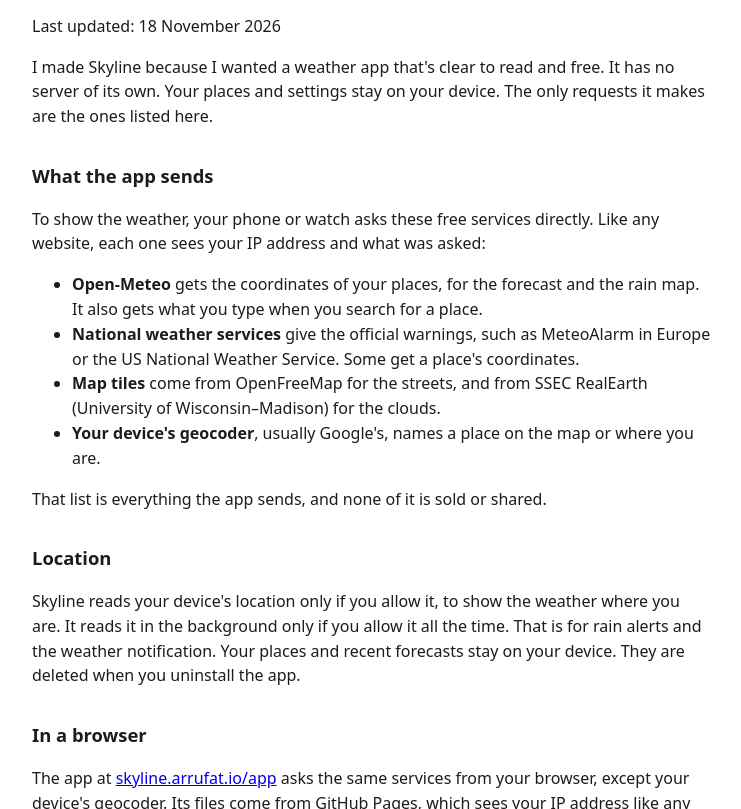
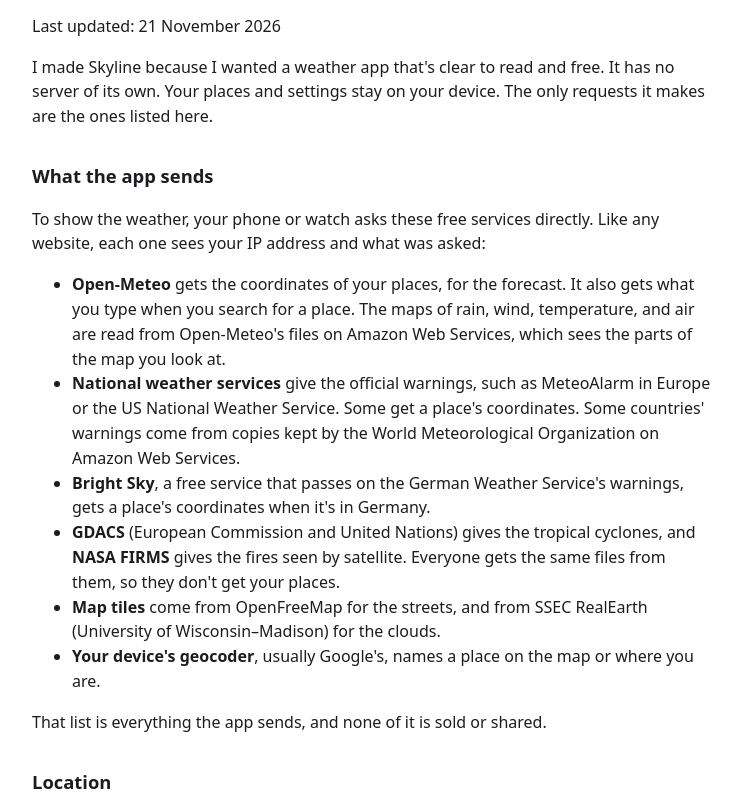
Before and after one commit to arrufat/skyline, a plain HTML site: page privacy.html in a window 1280 px wide. Shown: the part 98-907 px from the top of the page, without its empty margins (268-1009 px from the left). Drawn offline with Linux system fonts and the light colour scheme.

Commit message:
Name every service the app asks in the privacy policy
Bright Sky, GDACS, NASA FIRMS, and the copies on Amazon Web Services were missing, and the browser app reads two copies kept on this site.

```diff
--- a/privacy.html
+++ b/privacy.html
@@ -14,15 +14,17 @@
 </head>
 <body>
 <h1><a href="./"><img src="icon.png" alt="Skyline"></a>Skyline privacy policy</h1>
-<p>Last updated: 18 November 2026</p>
+<p>Last updated: 21 November 2026</p>
 
 <p>I made Skyline because I wanted a weather app that's clear to read and free. It has no server of its own. Your places and settings stay on your device. The only requests it makes are the ones listed here.</p>
 
 <h2>What the app sends</h2>
 <p>To show the weather, your phone or watch asks these free services directly. Like any website, each one sees your IP address and what was asked:</p>
 <ul>
-  <li><strong>Open-Meteo</strong> gets the coordinates of your places, for the forecast and the rain map. It also gets what you type when you search for a place.</li>
-  <li><strong>National weather services</strong> give the official warnings, such as MeteoAlarm in Europe or the US National Weather Service. Some get a place's coordinates.</li>
+  <li><strong>Open-Meteo</strong> gets the coordinates of your places, for the forecast. It also gets what you type when you search for a place. The maps of rain, wind, temperature, and air are read from Open-Meteo's files on Amazon Web Services, which sees the parts of the map you look at.</li>
+  <li><strong>National weather services</strong> give the official warnings, such as MeteoAlarm in Europe or the US National Weather Service. Some get a place's coordinates. Some countries' warnings come from copies kept by the World Meteorological Organization on Amazon Web Services.</li>
+  <li><strong>Bright Sky</strong>, a free service that passes on the German Weather Service's warnings, gets a place's coordinates when it's in Germany.</li>
+  <li><strong>GDACS</strong> (European Commission and United Nations) gives the tropical cyclones, and <strong>NASA FIRMS</strong> gives the fires seen by satellite. Everyone gets the same files from them, so they don't get your places.</li>
   <li><strong>Map tiles</strong> come from OpenFreeMap for the streets, and from SSEC RealEarth (University of Wisconsin–Madison) for the clouds.</li>
   <li><strong>Your device's geocoder</strong>, usually Google's, names a place on the map or where you are.</li>
 </ul>
@@ -32,7 +34,7 @@
 <p>Skyline reads your device's location only if you allow it, to show the weather where you are. It reads it in the background only if you allow it all the time. That is for rain alerts and the weather notification. Your places and recent forecasts stay on your device. They are deleted when you uninstall the app.</p>
 
 <h2>In a browser</h2>
-<p>The app at <a href="app/">skyline.arrufat.io/app</a> asks the same services from your browser, except your device's geocoder. Its files come from GitHub Pages, which sees your IP address like any web host. Your places and choices are kept in your browser's storage for this site. Clearing it removes them. Your location is read only if you ask for it and your browser allows it.</p>
+<p>The app at <a href="app/">skyline.arrufat.io/app</a> asks the same services from your browser, except your device's geocoder. Its files come from GitHub Pages, which sees your IP address like any web host. So do MeteoAlarm's warnings and NASA's fires: this site keeps copies of them, as those services don't let other sites read them. Your places and choices are kept in your browser's storage for this site. Clearing it removes them. Your location is read only if you ask for it and your browser allows it.</p>
 
 <h2>Changes</h2>
 <p>If this policy changes, the new version will be posted here with a new date.</p>
```
